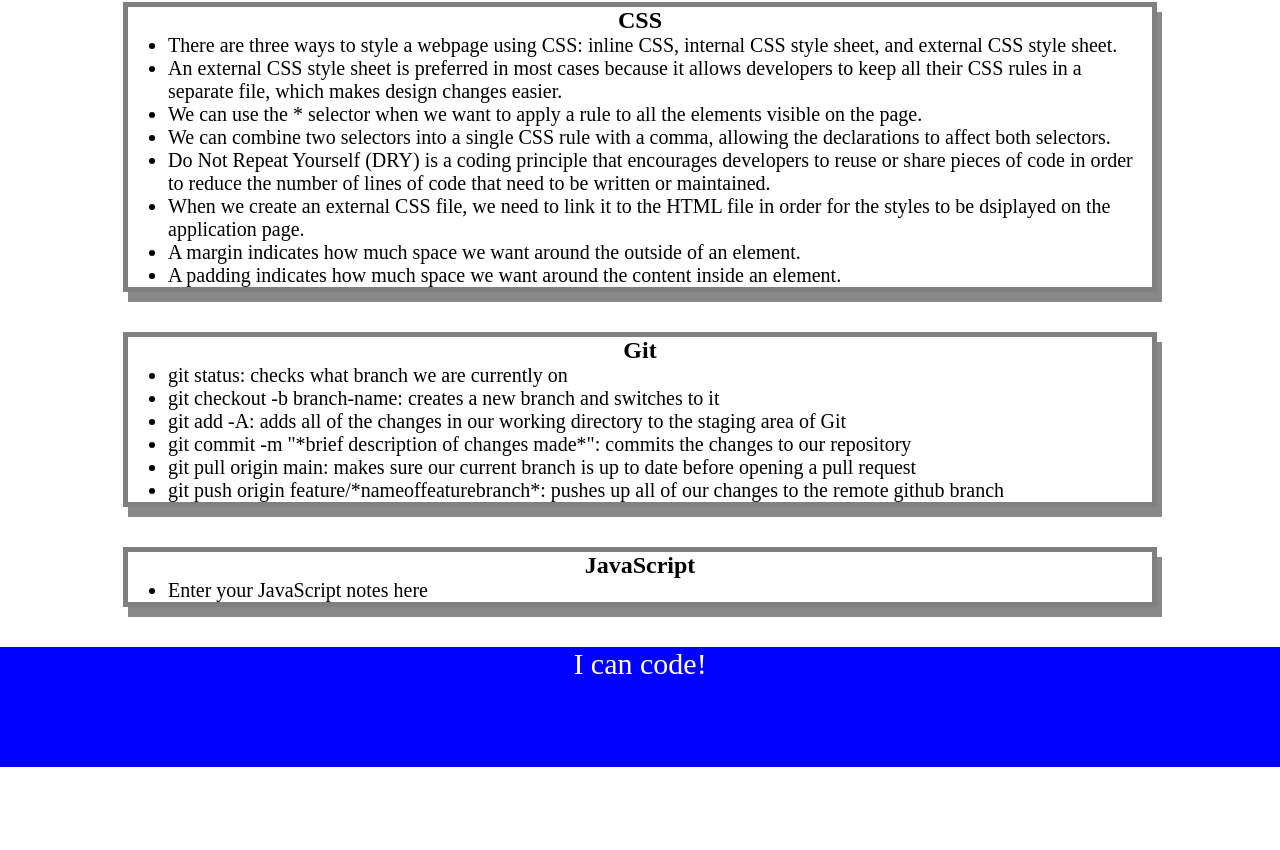
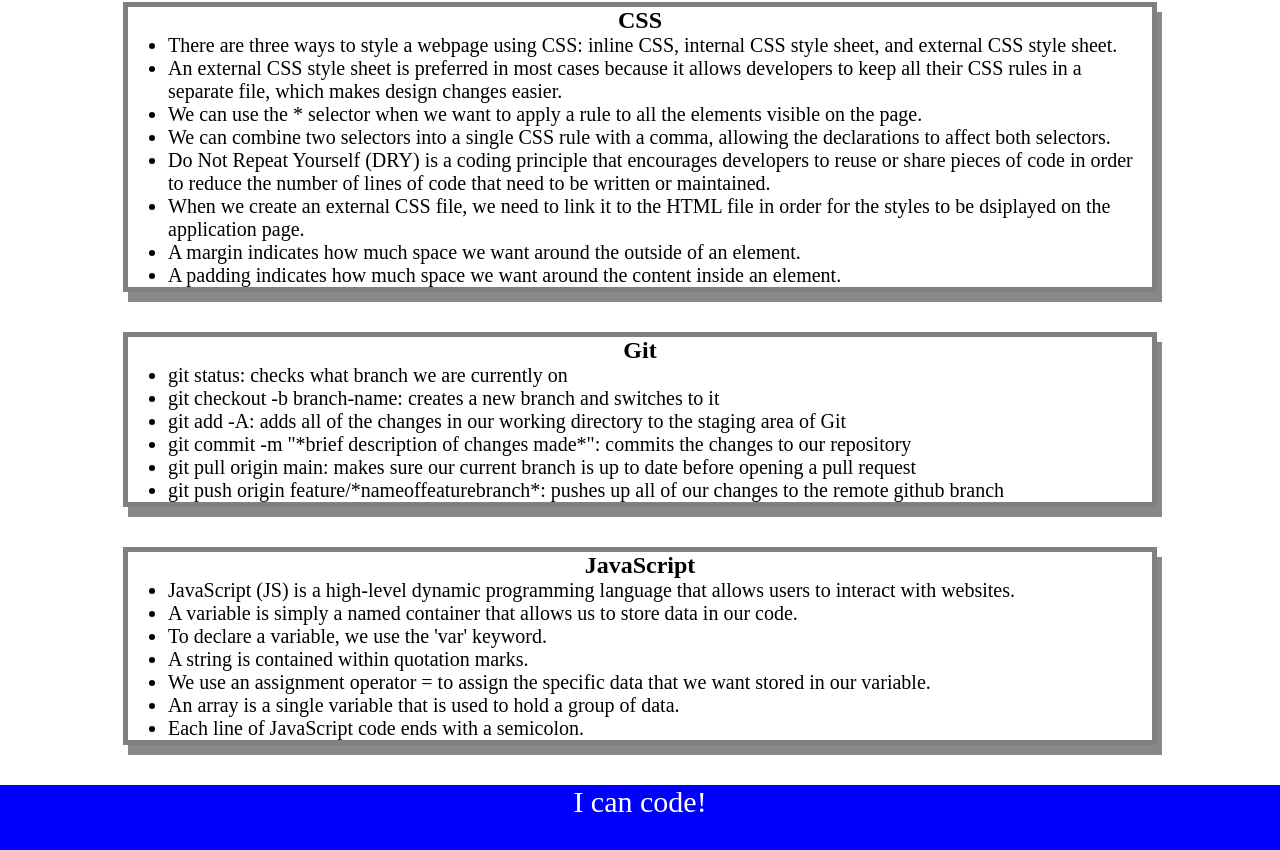
Before and after one commit to Carolinapalacios95/Prework-study-guide, a plain HTML site: page index.html in a window 1280 px wide. Shown: the part 442-1292 px from the top of the page. Before the commit the page ends 1209 px from the top, so only its background shows below. Drawn offline with Linux system fonts and the light colour scheme.

Commit message:
added basic js

```diff
--- /dev/null
+++ b/assets/script.js
@@ -0,0 +1,19 @@
+var topics = ['HTML', 'CSS', 'Git', 'JavaScript'];
+
+for(var x=0; x<topics.length; x++) {
+ console.log(topics[x]);
+}
+
+/*
+if (topic === 'HTML') {
+ console.log("Let's study HTML!");
+} else if (topic === 'CSS') {
+ console.log("Let's study CSS!");
+} else if (topic === 'Git') {
+ console.log("Let's study Git!");
+} else if (topic === 'JavaScript') {
+ console.log("Let's study JavaScript!");
+} else {
+ console.log('Please try again!');
+}
+*/
--- a/index.html
+++ b/index.html
@@ -11,6 +11,7 @@
     <header id="top">
       <h1>Prework Study Guide</h1>
       <img src="./assets/bowtie-cat.png" alt="Profile image of cat wearing a bow tie." />
+      <h2>✨ Open the Console to See What's Happening ✨</h2>
     </header>
     <main>
       <section class="card" id="html-section">
@@ -57,7 +58,15 @@
       <section class="card" id="javascript-section">
         <h2>JavaScript</h2>
         <ul>
-          <li>Enter your JavaScript notes here</li>
+          <li>JavaScript (JS) is a high-level dynamic programming language that allows users to interact with websites.</li>
+          <li>A variable is simply a named container that allows us to store data in our code.</li>
+          <li>To declare a variable, we use the 'var' keyword.</li>
+          <li>A string is contained within quotation marks.</li>
+          <li>We use an assignment operator = to assign the specific data that we want stored in our variable.</li>
+          <li>An array is a single variable that is used to hold a group of data.</li>
+
+          <li>Each line of JavaScript code ends with a semicolon.</li>
+
         </ul>
       </section>
     </main>
@@ -65,5 +74,6 @@
     <footer>
       <p>I can code!</p>
     </footer>
+    <script src="./assets/script.js"></script>
   </body>
 </html>
```
